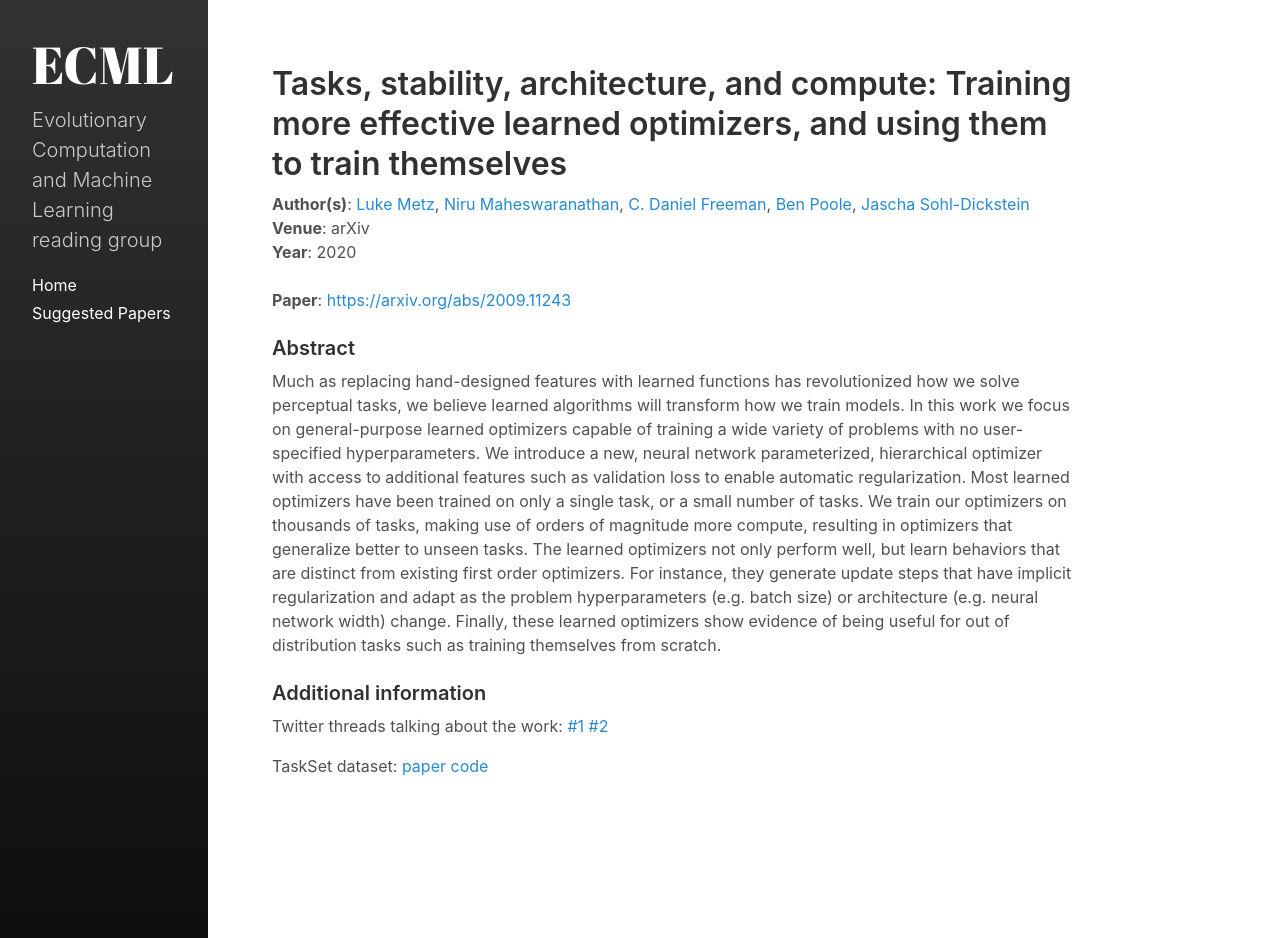
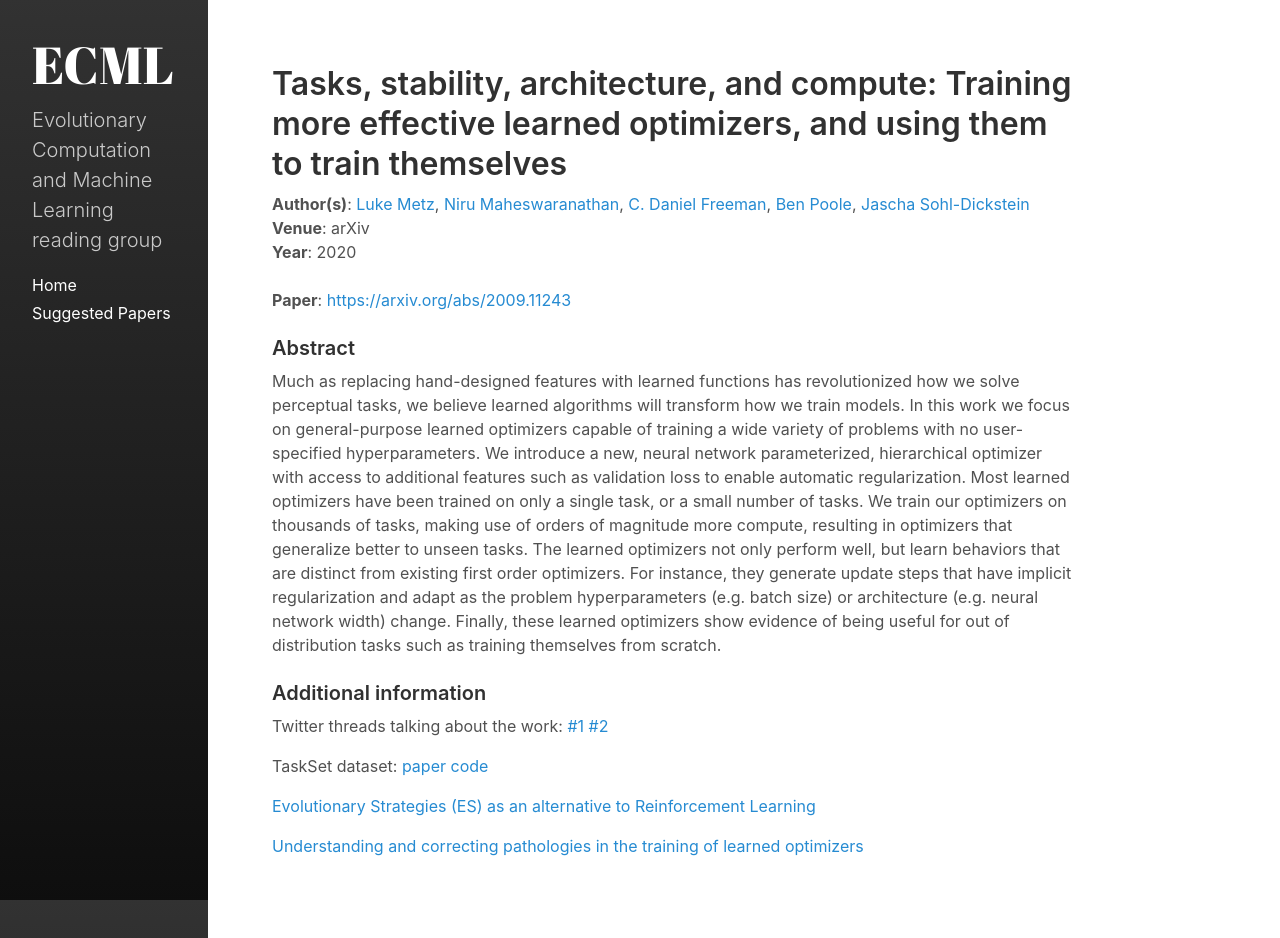
Before and after one commit to exeter-ecml/exeter-ecml.github.io, a Jekyll site: the page built from _papers/0037-learned-optimizers.md, in a window 1280 px wide and 938 px high. Built offline with Jekyll 4.4.1, drawn with Linux system fonts in a browser that asks for light colours.

Commit message:
added links to meeting

```diff
--- a/_papers/0037-learned-optimizers.md
+++ b/_papers/0037-learned-optimizers.md
@@ -44,3 +44,9 @@ Twitter threads talking about the work:
 TaskSet dataset:
 [paper](https://arxiv.org/abs/2002.11887)
 [code](https://github.com/google-research/google-research/tree/master/task_set)
+
+[Evolutionary Strategies (ES) as an alternative to Reinforcement Learning](
+https://openai.com/blog/evolution-strategies/)
+
+[Understanding and correcting pathologies in the training of learned optimizers](
+http://proceedings.mlr.press/v97/metz19a.html)
```
